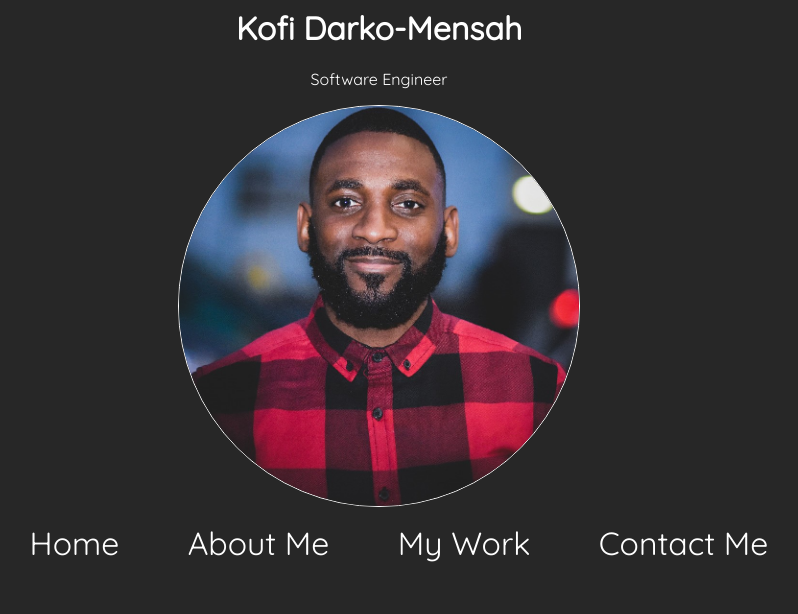
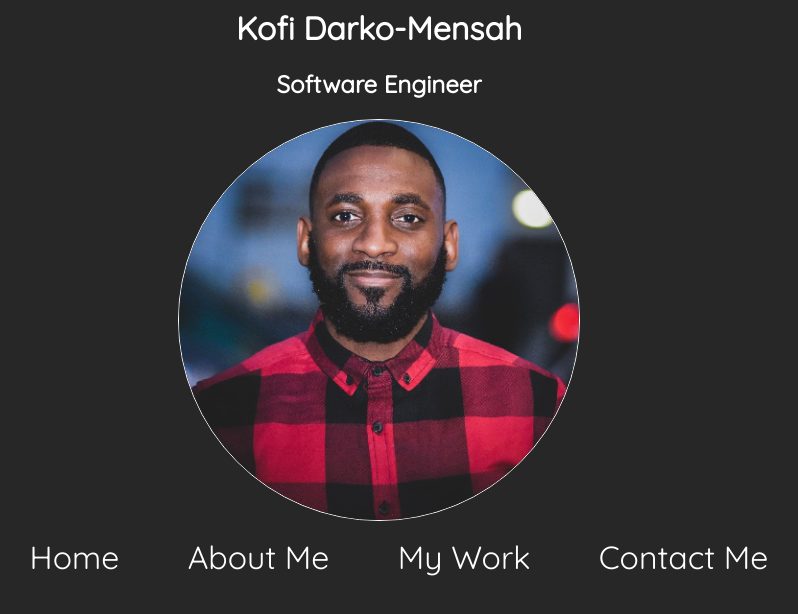
Before and after one commit to keldarko/keldarko.github.io, a plain HTML site: page index.html in a window 1280 px wide. Shown: the whole page, without its empty margins (261-1059 px from the left). Drawn offline with Linux system fonts and the light colour scheme.

Commit message:
Update index.html

```diff
--- a/index.html
+++ b/index.html
@@ -8,7 +8,7 @@
 <body>
   <header>
   <h1>Kofi Darko-Mensah</h1>
-  <p>Software Engineer</p>
+  <h2>Software Engineer</h2>
   <img src="https://keldarko.github.io/kofi.jpg" class="img-intro"/>
       <nav>
     <ul>
```
